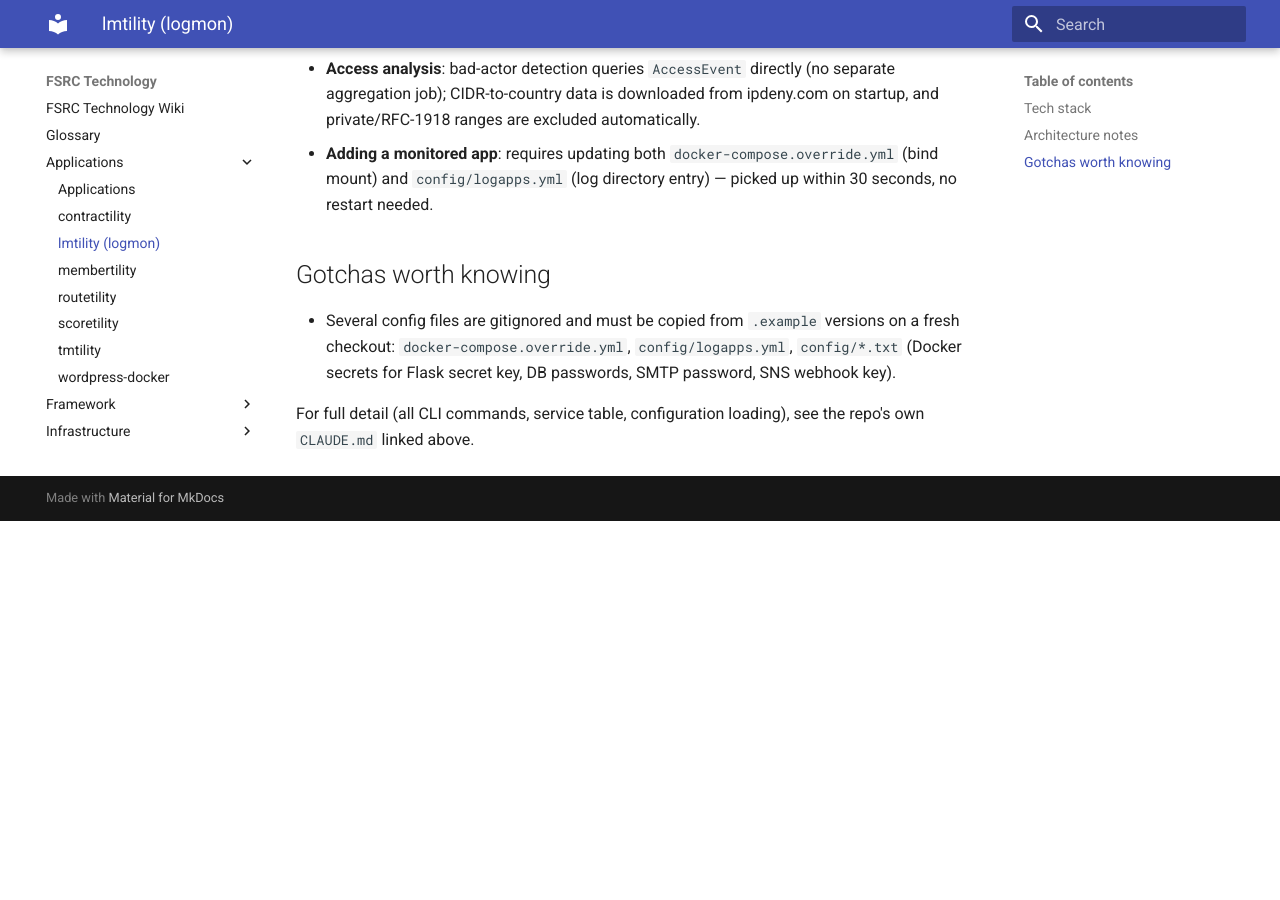
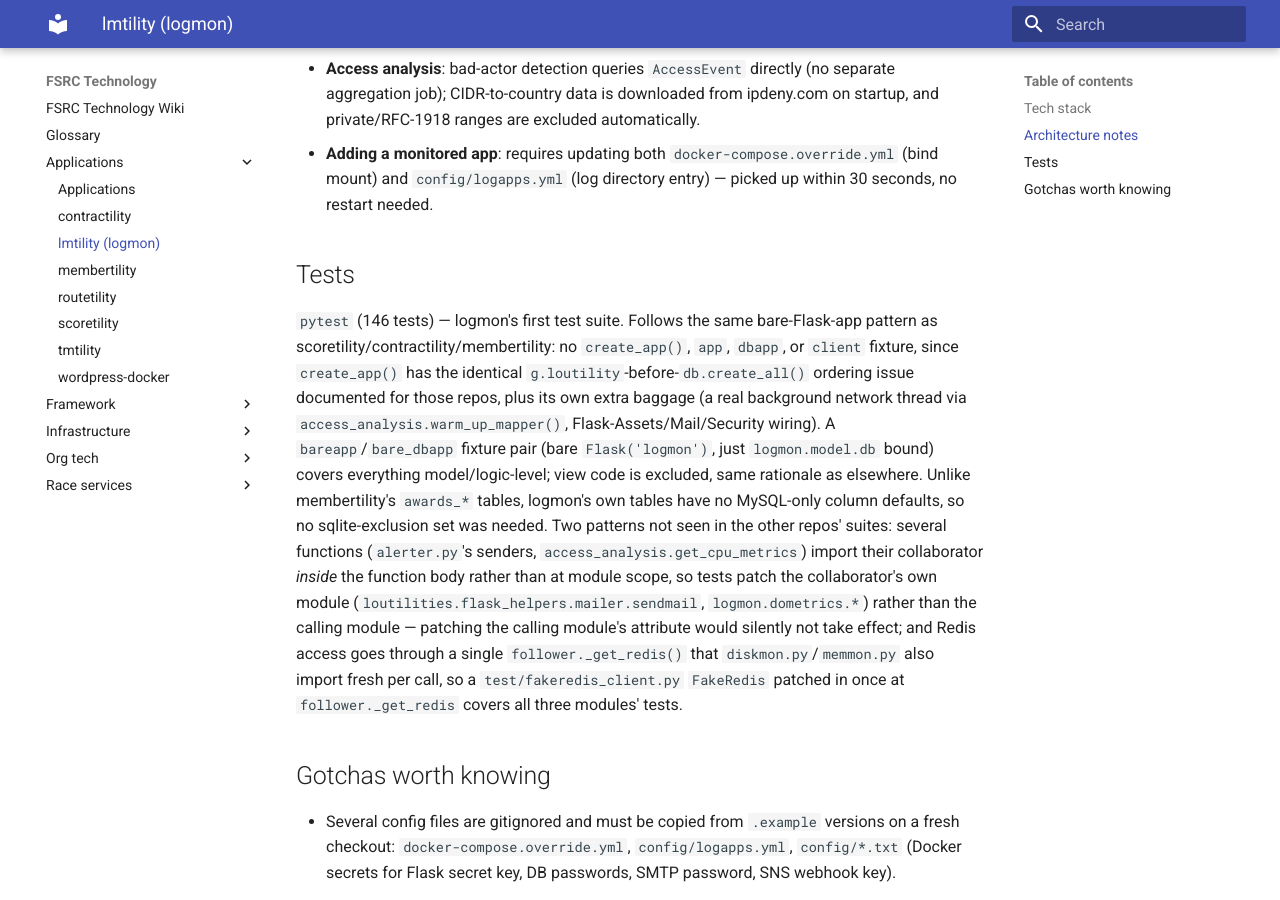
Before and after one commit to louking/fsrc-tech, an MkDocs documentation site: the page built from docs/applications/logmon.md, in a window 1280 px wide and 900 px high, scrolled down 1312 px. Built offline with MkDocs 1.6.1 and Material for MkDocs 9.7.7, drawn with Linux system fonts in a browser that asks for light colours; before the commit the page ends 1833 px from its top, so only the background shows below that.

Commit message:
logmon: add first pytest suite (146 tests)
Follows the same bare-Flask-app pattern used for
scoretility/contractility/membertility, since create_app() has the
same g.loutility-before-db.create_all() ordering issue plus its own
extra baggage (background network thread, Flask-Assets/Mail/Security
wiring). Documents two patterns not seen in the other repos' suites:
functions that import their collaborator inside the function body
rather than at module scope, requiring tests to patch the
collaborator's own module; and a single follower._get_redis() shared
by diskmon.py/memmon.py, covered once with an in-repo FakeRedis.
Pulled from logmon's own CLAUDE.md per this wiki's sync convention.

Co-Authored-By: Claude Sonnet 5 <noreply@anthropic.com>

```diff
--- a/docs/applications/logmon.md
+++ b/docs/applications/logmon.md
@@ -28,6 +28,10 @@ Monitors application logs and server utilization.
 - **Access analysis**: bad-actor detection queries `AccessEvent` directly (no separate aggregation job); CIDR-to-country data is downloaded from ipdeny.com on startup, and private/RFC-1918 ranges are excluded automatically.
 - **Adding a monitored app**: requires updating both `docker-compose.override.yml` (bind mount) and `config/logapps.yml` (log directory entry) — picked up within 30 seconds, no restart needed.
 
+## Tests
+
+`pytest` (146 tests) — logmon's first test suite. Follows the same bare-Flask-app pattern as scoretility/contractility/membertility: no `create_app()`, `app`, `dbapp`, or `client` fixture, since `create_app()` has the identical `g.loutility`-before-`db.create_all()` ordering issue documented for those repos, plus its own extra baggage (a real background network thread via `access_analysis.warm_up_mapper()`, Flask-Assets/Mail/Security wiring). A `bareapp`/`bare_dbapp` fixture pair (bare `Flask('logmon')`, just `logmon.model.db` bound) covers everything model/logic-level; view code is excluded, same rationale as elsewhere. Unlike membertility's `awards_*` tables, logmon's own tables have no MySQL-only column defaults, so no sqlite-exclusion set was needed. Two patterns not seen in the other repos' suites: several functions (`alerter.py`'s senders, `access_analysis.get_cpu_metrics`) import their collaborator *inside* the function body rather than at module scope, so tests patch the collaborator's own module (`loutilities.flask_helpers.mailer.sendmail`, `logmon.dometrics.*`) rather than the calling module — patching the calling module's attribute would silently not take effect; and Redis access goes through a single `follower._get_redis()` that `diskmon.py`/`memmon.py` also import fresh per call, so a `test/fakeredis_client.py` `FakeRedis` patched in once at `follower._get_redis` covers all three modules' tests.
+
 ## Gotchas worth knowing
 
 - Several config files are gitignored and must be copied from `.example` versions on a fresh checkout: `docker-compose.override.yml`, `config/logapps.yml`, `config/*.txt` (Docker secrets for Flask secret key, DB passwords, SMTP password, SNS webhook key).
```
